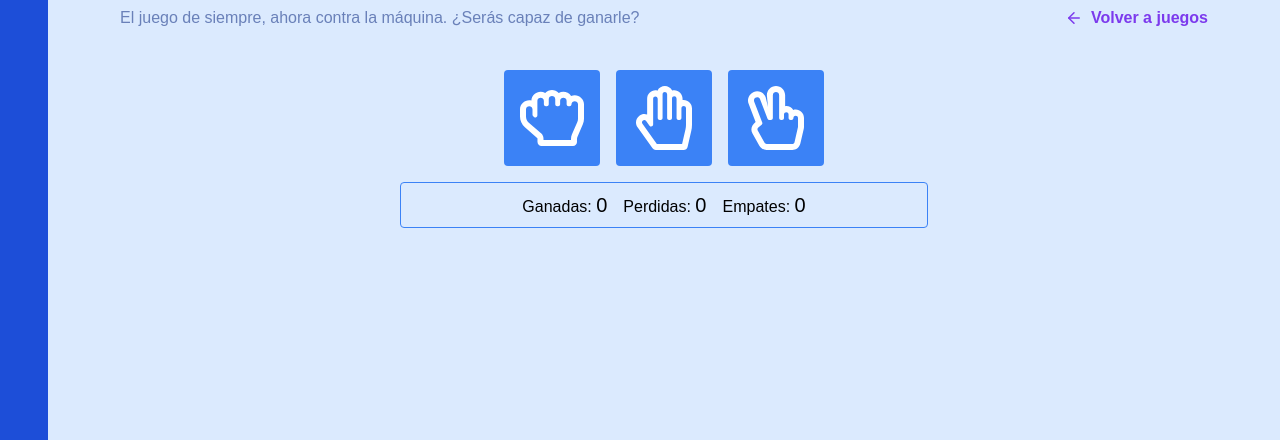
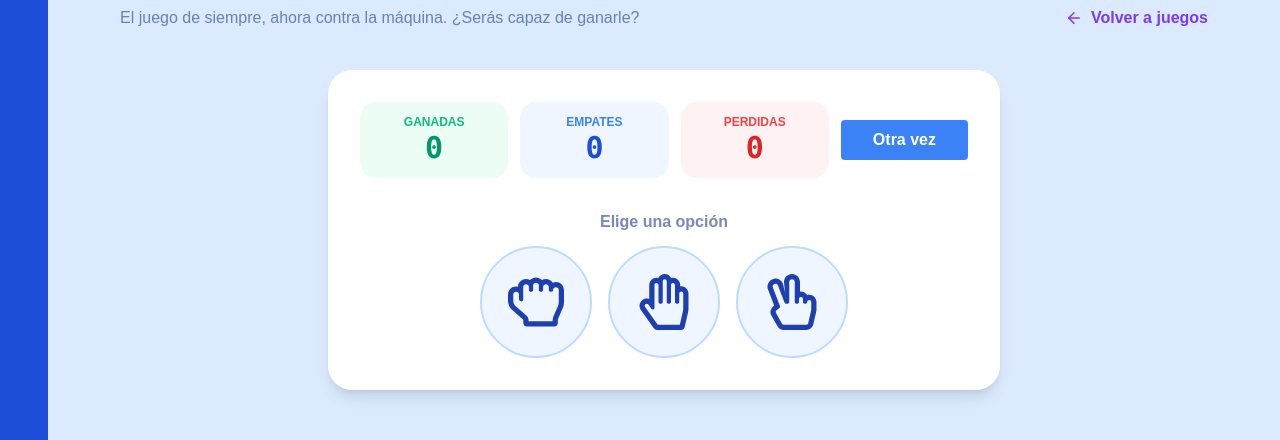
Before and after one commit to irenealcaine/el-rincon-de-no-pensar, a React (Create React App) app: page /games/rock-paper-scissors in a window 1280 px wide. Shown: the part 310-750 px from the top of the page. Built offline with nearby package versions, Linux system fonts and the light colour scheme.

Commit message:
better rock paper scrissors

```diff
--- a/src/Components/RPS.jsx
+++ b/src/Components/RPS.jsx
@@ -1,19 +1,17 @@
 import { useState } from "react";
 import Button from "./Button";
-import { FaRegHandRock } from "react-icons/fa";
-import { FaRegHandPeace } from "react-icons/fa";
-import { FaRegHandPaper } from "react-icons/fa";
+import { FaRegHandRock, FaRegHandPeace, FaRegHandPaper } from "react-icons/fa";
+import { FiSmile, FiFrown, FiMinusCircle } from "react-icons/fi";
 
-const piedra = (
-  <FaRegHandRock className="w-8 h-8 md:w-16 md:h-16 inline-block" />
-);
-const tijeras = (
-  <FaRegHandPeace className="w-8 h-8 md:w-16 md:h-16 inline-block" />
-);
-const papel = (
-  <FaRegHandPaper className="w-8 h-8 md:w-16 md:h-16 inline-block" />
-);
+const piedra = <FaRegHandRock className="w-10 h-10 md:w-14 md:h-14" />;
+const tijeras = <FaRegHandPeace className="w-10 h-10 md:w-14 md:h-14" />;
+const papel = <FaRegHandPaper className="w-10 h-10 md:w-14 md:h-14" />;
 const options = [piedra, papel, tijeras];
+
+const piedraSmall = <FaRegHandRock className="w-6 h-6 md:w-8 md:h-8" />;
+const tijerasSmall = <FaRegHandPeace className="w-6 h-6 md:w-8 md:h-8" />;
+const papelSmall = <FaRegHandPaper className="w-6 h-6 md:w-8 md:h-8" />;
+const smallOptions = [piedraSmall, papelSmall, tijerasSmall];
 
 const RPS = () => {
   const [userChoice, setUserChoice] = useState(null);
@@ -23,100 +21,144 @@ const RPS = () => {
   const [losses, setLosses] = useState(0);
   const [ties, setTies] = useState(0);
 
-  const handleUserChoice = (option) => {
-    const randomIndex = Math.floor(Math.random() * options.length);
-    const computerOption = options[randomIndex];
-    setUserChoice(option);
-    setComputerChoice(computerOption);
-    setResult(getResult(option, computerOption));
-  };
-
   const getResult = (user, computer) => {
-    if (user === computer) {
-      setTies(ties + 1);
-      return "Es un empate";
-    } else if (
+    if (user === computer) return "Es un empate";
+    if (
       (user === piedra && computer === tijeras) ||
       (user === papel && computer === piedra) ||
       (user === tijeras && computer === papel)
     ) {
-      setWins(wins + 1);
-      return "Has ganado 🎉";
+      return "Has ganado";
+    }
+    return "Has perdido";
+  };
+
+  const handleUserChoice = (option) => {
+    const computerOption = options[Math.floor(Math.random() * options.length)];
+    const roundResult = getResult(option, computerOption);
+
+    setUserChoice(option);
+    setComputerChoice(computerOption);
+    setResult(roundResult);
+
+    if (roundResult === "Has ganado") {
+      setWins((w) => w + 1);
+    } else if (roundResult === "Has perdido") {
+      setLosses((l) => l + 1);
     } else {
-      setLosses(losses + 1);
-      return "Has perdido 😫";
+      setTies((t) => t + 1);
     }
   };
 
   const handleReset = () => {
     setUserChoice(null);
     setComputerChoice(null);
+    setResult(null);
   };
 
+  const resultStyle = {
+    win: "bg-emerald-50 border border-emerald-200 text-emerald-600",
+    loss: "bg-red-50 border border-red-200 text-red-600",
+    tie: "bg-blue-50 border border-blue-200 text-blue-700",
+  };
+
+  const resultIcon = {
+    win: <FiSmile />,
+    loss: <FiFrown />,
+    tie: <FiMinusCircle />,
+  };
+
+  const currentStyle =
+    result === "Has ganado"
+      ? "win"
+      : result === "Has perdido"
+      ? "loss"
+      : "tie";
+
   return (
-    <div className="flex justify-center items-center">
-      <div className="text-center w-10/12">
-        <div className="flex justify-center mb-4">
-          {options.map((option) => (
-            <Button
-              value={option}
-              onClickValue={() => handleUserChoice(option)}
+    <section className="max-w-2xl mx-auto bg-white rounded-3xl shadow-lg p-6 md:p-8">
+      <div className="flex flex-col items-center">
+        <div className="flex flex-wrap items-center justify-between gap-3 w-full mb-8">
+          <div className="grid grid-cols-3 gap-3 flex-1 min-w-56">
+            <div className="px-4 py-3 rounded-2xl bg-emerald-50 text-center">
+              <p className="text-xs font-bold text-emerald-500 uppercase">
+                Ganadas
+              </p>
+              <p className="font-mono text-3xl font-black text-emerald-600">
+                {wins}
+              </p>
+            </div>
+            <div className="px-4 py-3 rounded-2xl bg-blue-50 text-center">
+              <p className="text-xs font-bold text-blue-500 uppercase">
+                Empates
+              </p>
+              <p className="font-mono text-3xl font-black text-blue-700">
+                {ties}
+              </p>
+            </div>
+            <div className="px-4 py-3 rounded-2xl bg-red-50 text-center">
+              <p className="text-xs font-bold text-red-500 uppercase">
+                Perdidas
+              </p>
+              <p className="font-mono text-3xl font-black text-red-600">
+                {losses}
+              </p>
+            </div>
+          </div>
+          <Button onClickValue={handleReset} value={"Otra vez"} />
+        </div>
+
+        <p className="font-bold text-blue-900/60 mb-3">Elige una opción</p>
+        <div className="flex gap-4">
+          {options.map((option, index) => (
+            <button
+              key={index}
+              onClick={() => handleUserChoice(option)}
               disabled={!!userChoice}
-              className={`mx-2 !px-4 !py-4 ${
-                userChoice === option &&
-                "outline outline-offset-2 outline-blue-700"
+              className={`w-24 h-24 md:w-28 md:h-28 rounded-full flex items-center justify-center transition-all duration-200 ${
+                userChoice === option
+                  ? "bg-violet-100 text-violet-700 ring-4 ring-violet-400 scale-105"
+                  : "bg-blue-50 border-2 border-blue-200 text-blue-800 hover:bg-blue-100 disabled:opacity-40 disabled:cursor-not-allowed"
               }`}
-              type={!!userChoice && "gray"}
-            />
+            >
+              {option}
+            </button>
           ))}
         </div>
-        <div className="flex justify-center gap-4 mx-auto w-full md:w-7/12 py-2 px-4 border border-blue-500 rounded">
-          <p className="">
-            Ganadas:{" "}
-            <span
-              className={`text-xl ${
-                wins > losses && wins > ties ? "font-bold text-green-700" : ""
-              }`}
+
+        {userChoice && computerChoice && result && (
+          <div className="mt-8 w-full">
+            <div className="grid grid-cols-2 gap-3">
+              <div className="rounded-2xl bg-blue-50 border border-blue-900/10 py-2.5 text-center">
+                <p className="text-[10px] font-bold text-blue-500 uppercase">
+                  Tú
+                </p>
+                <span className="inline-block text-blue-800">
+                  {smallOptions[options.indexOf(userChoice)]}
+                </span>
+              </div>
+              <div className="rounded-2xl bg-violet-50 border border-violet-900/10 py-2.5 text-center">
+                <p className="text-[10px] font-bold text-violet-500 uppercase">
+                  Máquina
+                </p>
+                <span className="inline-block text-violet-800">
+                  {smallOptions[options.indexOf(computerChoice)]}
+                </span>
+              </div>
+            </div>
+
+            <div
+              className={`mt-4 text-center px-6 py-3 rounded-2xl border ${resultStyle[currentStyle]}`}
             >
-              {wins}
-            </span>
-          </p>
-          <p className="">
-            Perdidas:{" "}
-            <span
-              className={`text-xl ${
-                losses > wins && losses > ties ? "font-bold text-red-700" : ""
-              }`}
-            >
-              {losses}
-            </span>
-          </p>
-          <p className="">
-            Empates:{" "}
-            <span
-              className={`text-xl ${
-                ties > wins && ties > losses ? "font-bold text-blue-700" : ""
-              }`}
-            >
-              {ties}
-            </span>
-          </p>
-        </div>
-        {userChoice && computerChoice && result && (
-          <div>
-            <p className="mt-4 mb-2 text-blue-700">Tu elección</p>
-            <span className=" text-blue-700">{userChoice}</span>
-            <p className="text-green-700 mt-4">
-              Elección de la inteligencia artificial
-            </p>
-            <span className="text-green-700">{computerChoice}</span>
-            <h2 className="text-2xl md:text-4xl my-4 font-bold">{result}</h2>
-
-            <Button value={"Otra vez"} onClickValue={handleReset} />
+              <p className="font-black text-2xl inline-flex items-center gap-2">
+                <span className="inline-flex">{resultIcon[currentStyle]}</span>
+                {result}
+              </p>
+            </div>
           </div>
         )}
       </div>
-    </div>
+    </section>
   );
 };
 
```
